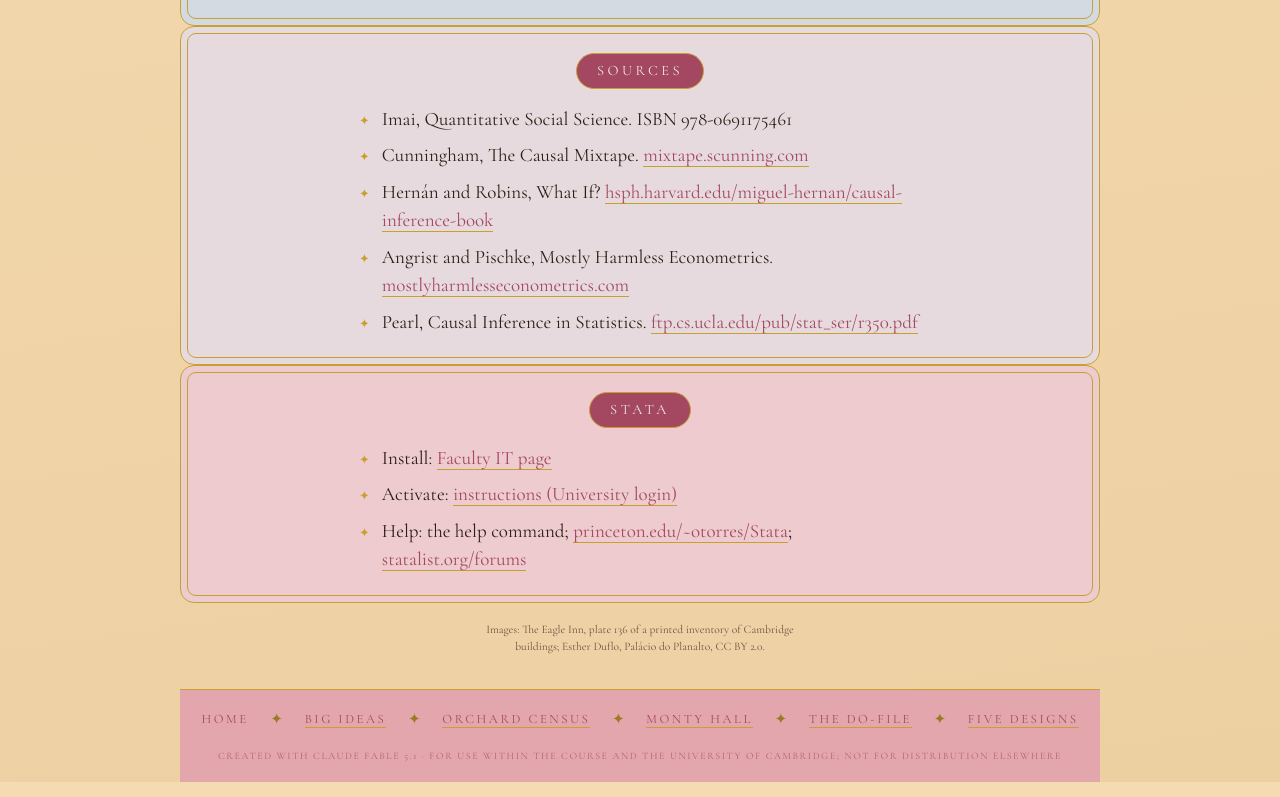
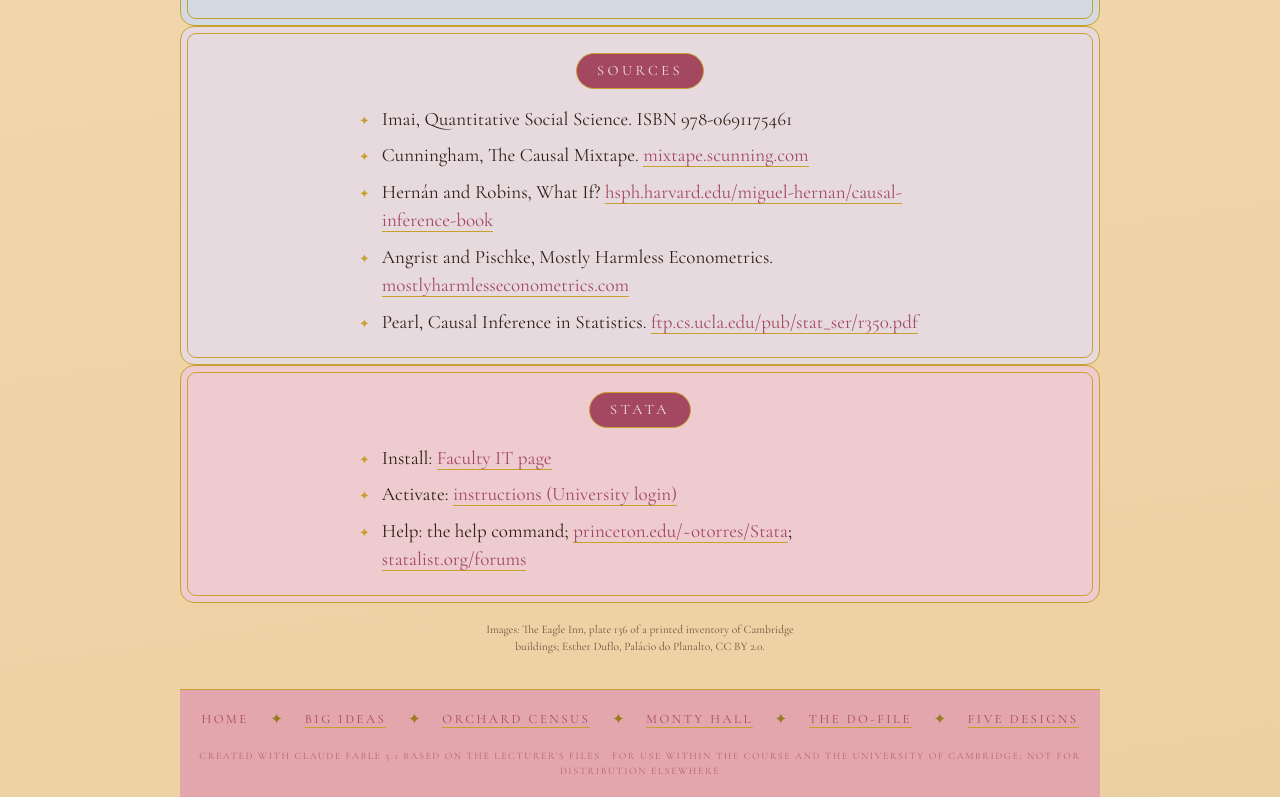
Before and after one commit to jerchenn/drds, a plain HTML site: page index.html in a window 1280 px wide. Shown: the part 2709-3506 px from the top of the page. Drawn offline with nearby package versions, Linux system fonts and the light colour scheme.

Commit message:
Footer notice wording
Co-Authored-By: Claude Fable 5.1 <noreply@anthropic.com>

```diff
--- a/index.html
+++ b/index.html
@@ -178,7 +178,7 @@ footer .made{flex-basis:100%;text-align:center;font-size:.62rem;letter-spacing:.
 
 <p class="credits">Images: The Eagle Inn, plate 136 of a printed inventory of Cambridge buildings; Esther Duflo, Palácio do Planalto, CC BY 2.0.</p>
 
-<footer><span>Home</span><span class="orn">✦</span><span><a href="https://jerchenn.github.io/ideas/">Big Ideas</a></span><span class="orn">✦</span><span><a href="https://jerchenn.github.io/orchard/">Orchard Census</a></span><span class="orn">✦</span><span><a href="https://jerchenn.github.io/monty-hall/">Monty Hall</a></span><span class="orn">✦</span><span><a href="https://jerchenn.github.io/stata/">The Do-File</a></span><span class="orn">✦</span><span><a href="https://jerchenn.github.io/designs/">Five Designs</a></span><span class="made">Created with Claude Fable 5.1 · For use within the course and the University of Cambridge; not for distribution elsewhere</span></footer>
+<footer><span>Home</span><span class="orn">✦</span><span><a href="https://jerchenn.github.io/ideas/">Big Ideas</a></span><span class="orn">✦</span><span><a href="https://jerchenn.github.io/orchard/">Orchard Census</a></span><span class="orn">✦</span><span><a href="https://jerchenn.github.io/monty-hall/">Monty Hall</a></span><span class="orn">✦</span><span><a href="https://jerchenn.github.io/stata/">The Do-File</a></span><span class="orn">✦</span><span><a href="https://jerchenn.github.io/designs/">Five Designs</a></span><span class="made">Created with Claude Fable 5.1 based on the lecturer's files · For use within the course and the University of Cambridge; not for distribution elsewhere</span></footer>
 </div>
 
 <script src="https://cdnjs.cloudflare.com/ajax/libs/qrcodejs/1.0.0/qrcode.min.js"></script>
```
